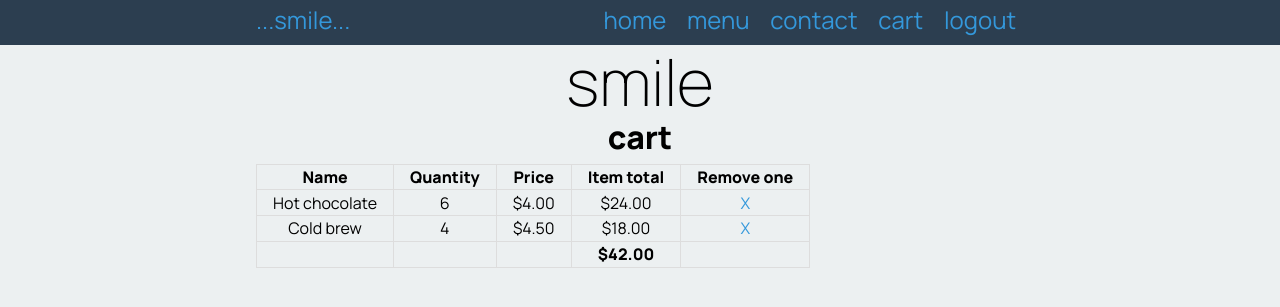
After one commit to Gravin-X/Smile, a Flask app: page /cart in a window 1280 px wide. The commit adds this page. Shown: the top 307 px of the page. Run offline with Flask 2, Linux system fonts and the light colour scheme; a user stored in the database is signed in; data comes from the database, SQL or seed files in the repository; both versions use the stored data as it was after the commit.

Commit message:
Got removed working for the cart

```diff
--- a/app.py
+++ b/app.py
@@ -2,8 +2,14 @@ from flask import Flask, render_template, request, session, redirect
 import sqlite3
 from sqlite3 import Error
 from flask_bcrypt import Bcrypt
+from datetime import datetime
+import smtplib, ssl
+from smtplib import SMTPAuthenticationError
+from email.mime.text import MIMEText
+from email.mime.multipart import MIMEMultipart
 
 DATABASE = "C:/Users/18136/OneDrive - Wellington College/13DTS/Smile/smile.db"
+# DATABASE = "C:/Users/ramig/OneDrive - Wellington College/13DTS/Smile/smile.db"
 
 app = Flask(__name__)
 bcrypt = Bcrypt(app)
@@ -19,7 +25,7 @@ def create_connection(db_file):
 
     try:
         connection = sqlite3.connect(db_file)
-        # initialise_tables(connection)
+        connection.execute('pragma foreign_keys=ON')
         return connection
     except Error as e:
         print(e)
@@ -50,7 +56,7 @@ def render_menu_page():
     con = create_connection(DATABASE)
 
     # SELECT the things you want from your task(s)
-    query = "SELECT name, description, volume, price, image FROM product"
+    query = "SELECT id, name, description, volume, image, price FROM product"
 
     cur = con.cursor()  # Creates a cursor tp write the query
     cur.execute(query)  # Runs the query
@@ -94,7 +100,6 @@ def render_login_page():
         session['email'] = email
         session['user_id'] = user_id
         session['fname'] = first_name
-        session['cart'] = []
         return redirect('/menu')
 
     return render_template('login.html', logged_in=is_logged_in())
@@ -144,4 +149,172 @@ def render_signup_page():
     return render_template('signup.html', error=error, logged_in=is_logged_in())
 
 
+@app.route('/addtocart/<productid>')
+def addtocart(productid):
+    if not is_logged_in():
+        redirect('/')
+
+    try:
+        productid = int(productid)
+    except ValueError:
+        print("{} is not an integer".format(productid))
+        return redirect(request.referrer + "?error=Invalid+product+id")
+
+    userid = session['user_id']
+    timestamp = datetime.now()
+    print("User {} would like to add {} to cart".format(userid, productid, timestamp))
+
+    query = "INSERT INTO cart(id,userid,productid,timestamp) VALUES (NULL,?,?,?)"
+    con = create_connection(DATABASE)
+    cur = con.cursor()
+    # try to INSERT - this will fail if there is a foreign key issue
+    try:
+        cur.execute(query, (userid, productid, timestamp))
+    except sqlite3.IntergrityError as e:
+        print(e)
+        print("### PROBLEM INSERTING INTO DATABASE - FOREIGN KEY ###")
+        con.close()
+        return redirect('/menu?error=Something+went+very+very+wrong')
+    # everything works, commit the insertion or the system will immediately roll it back
+    cur.execute(query, (userid, productid, timestamp))
+    con.commit()
+    con.close()
+
+    return redirect('/menu')
+
+
+@app.route('/cart')
+def render_cart():
+    userid = session['user_id']
+    query = "SELECT productid FROM cart WHERE userid=?;"
+    con = create_connection(DATABASE)
+    cur = con.cursor()
+    cur.execute(query, (userid,))
+    product_ids = cur.fetchall()
+    print(product_ids)  # U - G - L - Y
+
+    if len(product_ids)==0:
+        return redirect('/menu?error=Cart+empty')
+
+    # the results from the query are a list of sets, loop through and pull out the ids
+    for i in range(len(product_ids)):
+        product_ids[i] = product_ids[i][0]
+    print(product_ids)
+
+    unique_product_ids = list(set(product_ids))
+
+    for i in range(len(unique_product_ids)):
+        product_count = product_ids.count(unique_product_ids[i])
+        unique_product_ids[i] = [unique_product_ids[i], product_count]
+    print(unique_product_ids)
+
+    query = """SELECT name, price FROM product WHERE id =?;"""
+    for item in unique_product_ids:
+        cur.execute(query, (item[0],))
+        item_details = cur.fetchall()
+        print(item_details)
+        item.append(item_details[0][0])
+        item.append(item_details[0][1])
+
+    con.close()
+    print(unique_product_ids)
+
+    return render_template('cart.html', cart_data=unique_product_ids, logged_in=is_logged_in())
+
+
+@app.route('/removefromcart/<productid>')
+def remove_from_cart(productid):
+    print("Remove {}".format(productid))
+    customer_id = session['user_id']
+    query = "DELETE FROM cart WHERE id=(SELECT MIN(id) FROM cart WHERE productid=? and userid=?);"
+    con = create_connection(DATABASE)
+    cur = con.cursor()
+    cur.execute(query, (productid, customer_id))
+    con.commit()
+    con.close()
+    return redirect('/cart')
+
+
+@app.route('/confirmorder')
+def confirmorder():
+    userid = session['user_id']
+    query = "SELECT productid FROM cart WHERE userid=?;"
+    con = create_connection(DATABASE)
+    cur = con.cursor()
+    cur.execute(query, (userid,))
+    product_ids = cur.fetchall()
+    print(product_ids)  # U - G - L - Y
+
+    if len(product_ids) == 0:
+        return redirect('/menu?error=Cart+empty')
+
+    # convert the result to a nice list
+    for i in range(len(product_ids)):
+        product_ids[i] = product_ids[i][0]
+
+    unique_product_ids = list(set(product_ids))
+
+    for i in range(len(unique_product_ids)):
+        product_count = product_ids.count(unique_product_ids[i])
+        unique_product_ids[i] = [unique_product_ids[i], product_count]
+
+    query = """SELECT name, price FROM product WHERE id = ?;"""
+    for item in unique_product_ids:
+        cur.execute(query, (item[0],))  # item[0] is the productid
+        item_details = cur.fetchall()  # create a list
+        item.append(item_details[0][0])  # add the product name to the list
+        item.append(item_details[0][1])  # add the price to the list
+
+    query = "DELETE FROM cart WHERE userid=?;"
+    cur.execute(query, (userid,))
+    con.commit()
+    con.close()
+    send_confirmation(unique_product_ids)
+    return redirect('/?message=Order+complete')
+
+
+def send_confirmation(order_info):
+    print(order_info)
+    email = session['email']
+    firstname = session['fname']
+    SSL_PORT = 465  # For SSL
+
+    sender_email = input("Gmail address: ").strip()
+    sender_password = input("Gmail password: ").strip()
+    table = "<table>\n<tr><th>Name</th><th>Quantity</th><th>Price</th><th>Order total</th></tr>\n"
+    total = 0
+    for product in order_info:
+        name = product[2]
+        quantity = product[1]
+        price = product[3]
+        subtotal = product[3] * product[1]
+        total += subtotal
+        table += "<tr><td>{}</td><td>{}</td><td>{:.2f}</td><td>{:.2f}</td></tr>\n".format(name, quantity, price,
+                                                                                          subtotal)
+    table += "<tr><td></td><td></td><td>Total:</td><td>{:.2f}</td></tr>\n</table>".format(total)
+    print(table)
+    print(total)
+    html_text = """<p>Hello {}.</p>
+   <p>Thank you for shopping at smile cafe. Your order summary:</p>"
+   {}
+   <p>Thank you, <br>The staff at smile cafe.</p>""".format(firstname, table)
+    print(html_text)
+
+    context = ssl.create_default_context()
+    message = MIMEMultipart("alternative")
+    message["Subject"] = "Your order with smile"
+
+    message["From"] = "smile cafe"
+    message["To"] = email
+
+    html_content = MIMEText(html_text, "html")
+    message.attach(html_content)
+    with smtplib.SMTP_SSL("smtp.gmail.com", SSL_PORT, context=context) as server:
+        try:
+            server.login(sender_email, sender_password)
+            server.sendmail(sender_email, email, message.as_string())
+        except SMTPAuthenticationError as e:
+            print(e)
+
+
 app.run(host='0.0.0.0', debug=True)
--- a/templates/base.html
+++ b/templates/base.html
@@ -19,6 +19,7 @@
             <a href="/menu">menu</a>
             <a href="/contact">contact</a>
             {% if logged_in %}
+                <a href="/cart">cart</a>
             <a href="/logout">logout</a>
             {% else %}
             <a href="login">login</a>
--- /dev/null
+++ b/templates/cart.html
@@ -0,0 +1,40 @@
+{% extends 'base.html' %}
+
+{% block pageheading %}
+cart
+{% endblock %}
+
+{% block main %}
+<table class="cart-table">
+    <thead>
+        <tr>
+            <td>Name</td>
+            <td>Quantity</td>
+            <td>Price</td>
+            <td>Item total</td>
+            <td>Remove one</td>
+        </tr>
+    </thead>
+    <tbody>
+    {% set ns=namespace(total = 0) %}
+    {% for item in cart_data %}
+    <tr>
+        <td>{{ item[2] }}</td>
+        <td>{{ item[1] }}</td>
+        <td>${{ "{:.2f}".format(item[3]) }}</td>
+        <td>${{ "{:.2f}".format(item[3] * item[1]) }}</td>
+        <td><a href="/removefromcart/{{ item[0] }}">X</a> </td>
+        {% set ns.total = ns.total + item[3] * item[1] %}
+    </tr>
+    {% endfor %}
+    <tr>
+        <td></td>
+        <td></td>
+        <td></td>
+        <td class="cart-total">${{ "{:.2f}".format(ns.total) }}</td>
+        <td></td>
+    </tr>
+    </tbody>
+
+</table>
+{% endblock %}
```
Also changed, not shown: templates/menu.html (+7 -4 lines), smile.db.
